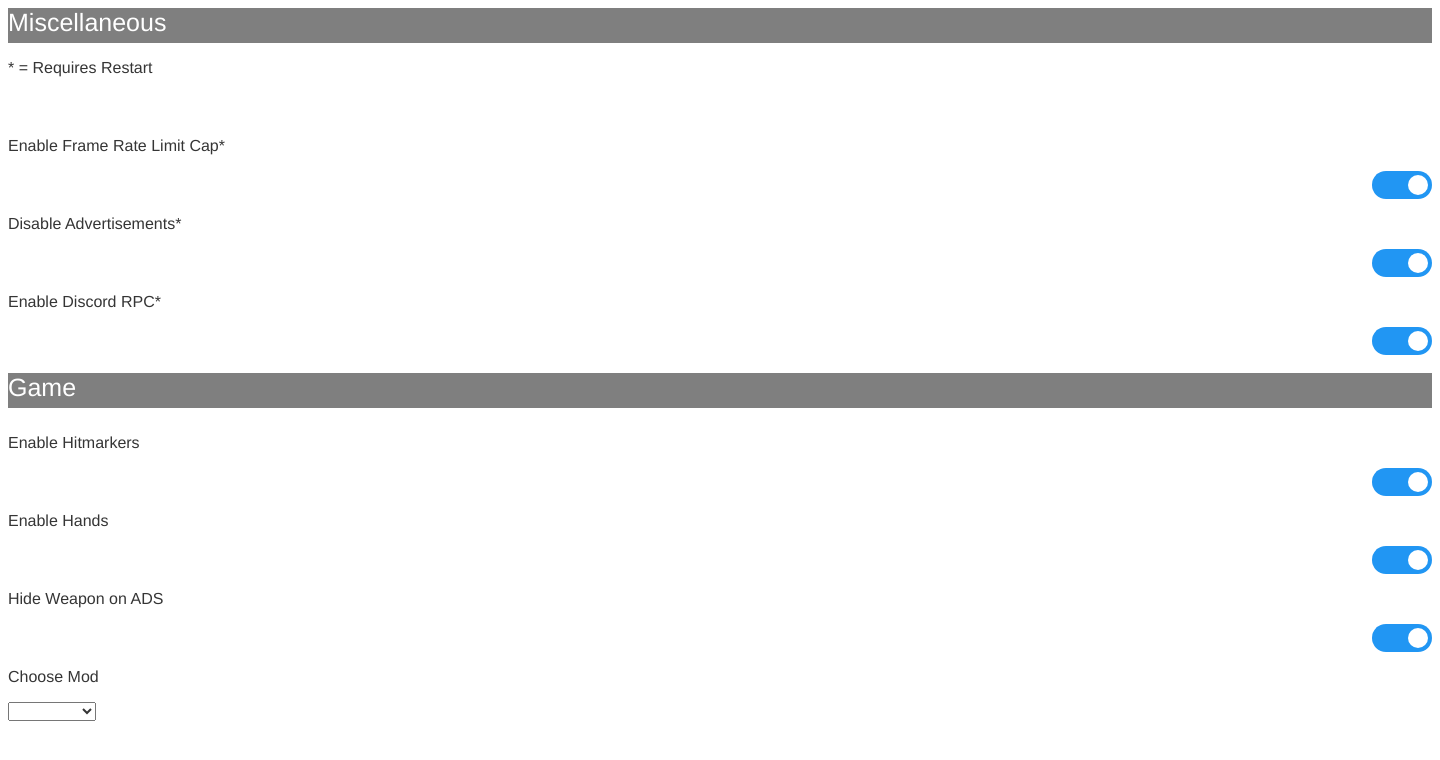
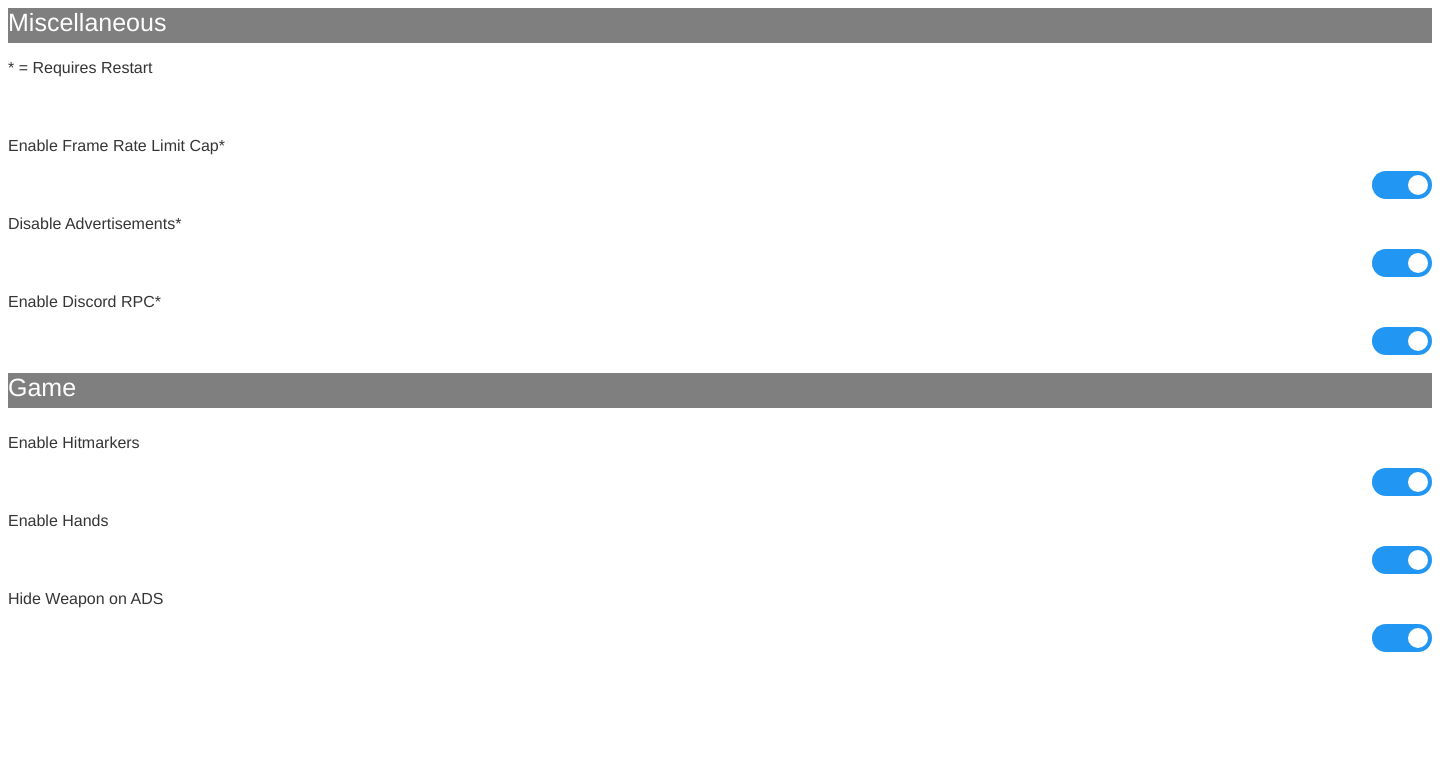
Before and after one commit to urbaaan/uClient, an Electron app: page html/settings.html in a window 1440 px wide. Drawn offline with Linux system fonts and the light colour scheme; no server answers.

Commit message:
Update settings.html

```diff
--- a/html/settings.html
+++ b/html/settings.html
@@ -135,14 +135,6 @@ input:checked + .slider:before {
     </label><br>
   </div>
 
-  <div class='lineSpacing'>
-    <p>Choose Mod</p>
-    <select id='mod' onchange="toggle_Mods()">
-      <option value="uClient-Default.js">uClient</option>
-      <option value="uClient-Old.js">uClient Old</option>
-      <option value="None">None</option>
-    </select>
-  </div>
 
 </body>
 <script src="../preload/settings.js"></script>
```
